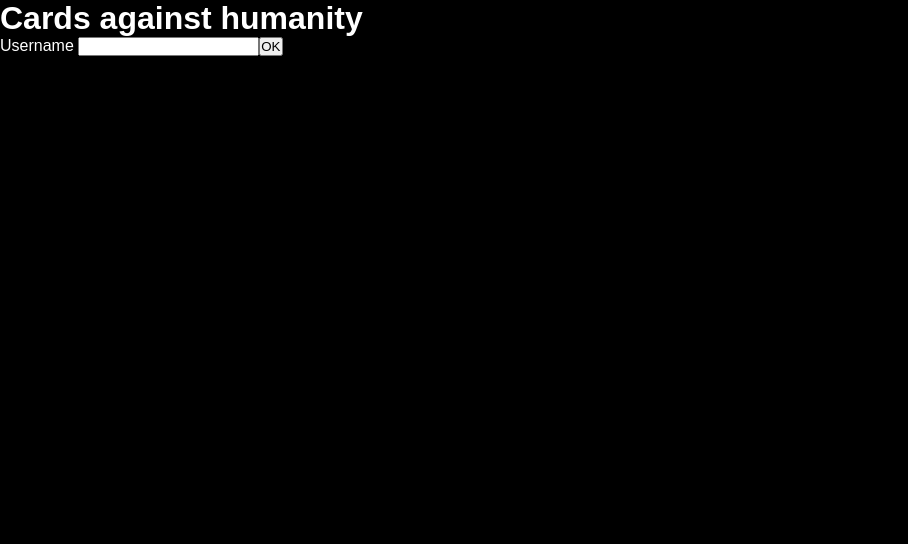
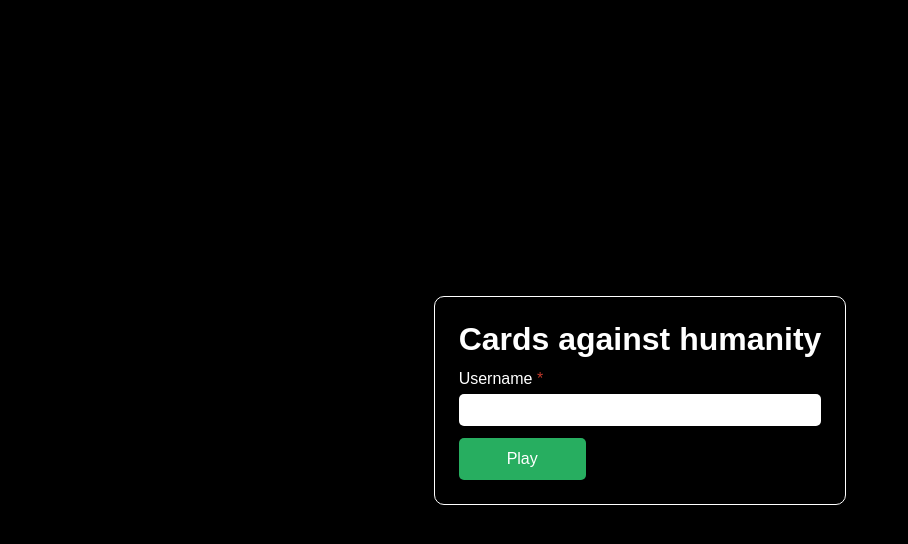
Before and after one commit to Nanoteck137/NeoAgainstZaWarudo, a React (Create React App) app in the folder client/: page / in a window 1280 px wide. Shown: the top 544 px of the page, without its empty margins (0-908 px from the left). Built offline with nearby package versions, Linux system fonts and the light colour scheme.

Commit message:
Add basic username input

```diff
--- a/client/src/pages/Home.tsx
+++ b/client/src/pages/Home.tsx
@@ -9,18 +9,28 @@ const Home = () => {
   const dispatch = useAppDispatch();
   const { username } = useAppSelector((state) => state.user);
   const navigate = useNavigate();
+  const [error, setError] = useState<string | null>(null);
+
+  const play = () => {
+    if (username.length > 0) {
+      //
+    } else {
+      setError("Please enter a username");
+    }
+  };
 
   return (
-    <div>
+    <div className={style.container}>
       <div className={style.card}>
         <h1>Cards against humanity</h1>
         <div className={style.usernameInput}>
-          <label>Username {username}</label>
+          <label className="required">Username</label>
           <input
             type="text"
             onChange={(e) => dispatch(setUsername(e.target.value))}
           />
-          <button onClick={() => navigate("/test")}>OK</button>
+          {error && <p className={style.error}>{error}</p>}
+          <button onClick={play}>Play</button>
         </div>
       </div>
     </div>
--- a/client/src/style/Home.module.scss
+++ b/client/src/style/Home.module.scss
@@ -0,0 +1,48 @@
+.container {
+  width: 100%;
+  height: 100vh;
+  display: flex;
+  justify-content: center;
+  align-items: center;
+}
+
+.card {
+  border: 1px solid white;
+  border-radius: 10px;
+  padding: 24px;
+}
+
+.usernameInput {
+  padding-top: 12px;
+  label {
+    font-weight: 500;
+    display: block;
+    font-size: 16px;
+    padding-bottom: 6px;
+  }
+
+  input {
+    width: 100%;
+    padding: 8px 12px;
+    font-size: 14px;
+    border-radius: 5px;
+    border: none;
+  }
+
+  button {
+    margin-top: 12px;
+    padding: 12px 48px;
+    font-size: 16px;
+    border-radius: 5px;
+    border: none;
+    cursor: pointer;
+    background: #27ae60;
+    color: white;
+  }
+}
+
+.error {
+  color: #c0392b;
+  font-size: 14px;
+  padding-top: 6px;
+}
--- a/client/src/style/index.scss
+++ b/client/src/style/index.scss
@@ -9,3 +9,8 @@ body {
   color: #fff;
   font-family: sans-serif;
 }
+
+label.required::after {
+  content: " *";
+  color: #c0392b;
+}
```
